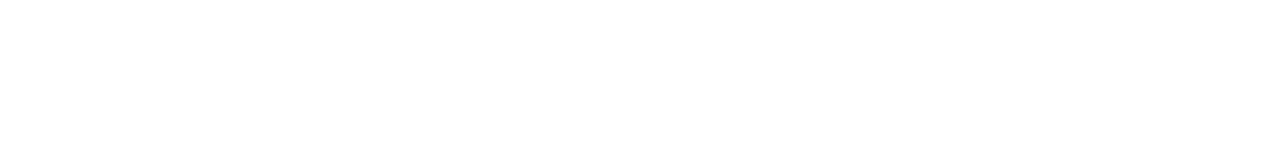
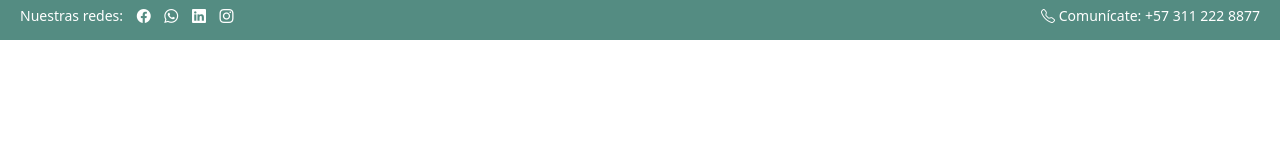
Before and after one commit to JuanEspinosa110/Espinosa_Juan_Recup_Front, a plain HTML site: page index.html in a window 1280 px wide. Drawn offline with nearby package versions, Linux system fonts and the light colour scheme.

Commit message:
Barra superiro

```diff
--- a/CSS/estilos.css
+++ b/CSS/estilos.css
@@ -0,0 +1,20 @@
+.body {
+    margin: 0;
+
+}
+
+.barra-superior {
+    background-color: #548c82;
+    height: 40px;
+    width: 100%;
+    color: white;
+    padding: 5px 20px;
+    display: flex;
+    justify-content: space-between;
+    font-size: 14px;
+}
+
+.barra-superior i {
+    margin-left: 10px;
+    cursor: pointer;
+}
--- a/index.html
+++ b/index.html
@@ -11,7 +11,24 @@
 </head>
 <body>
 
+    <div class="barra-superior">
+        <div class="redes">
+            <span>Nuestras redes: </span>
+            <i class="bi bi-facebook"></i>
+            <i class="bi bi-whatsapp"></i>
+            <i class="bi bi-linkedin"></i>
+            <i class="bi bi-instagram"></i>
+        </div>
+        <div class="comunicate">
+            <i class="bi bi-telephone"></i> Comunícate: +57 311 222 8877
 
+
+
+        </div>
+
+
+
+    </div>
 
 
 
```
